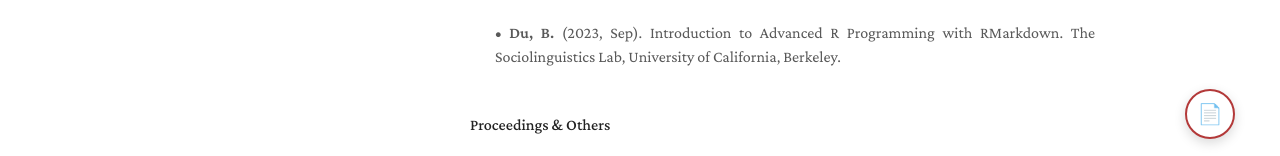
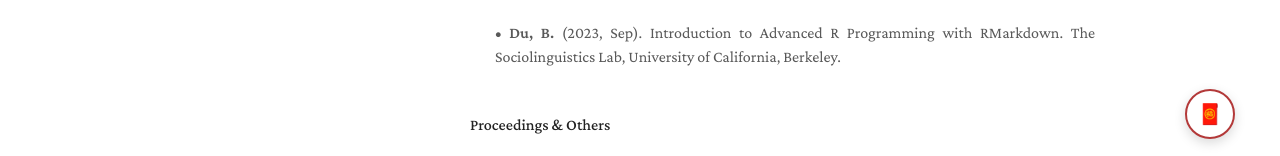
Before and after one commit to baichen-du/baichen-du.github.io, a Jekyll site: the page built from index.md, in a window 1280 px wide and 900 px high, scrolled down 584 px. Shown: the part 741-897 px from the top of the window. Built offline with Jekyll 4.4.1, drawn with Linux system fonts in a browser that asks for light colours; some web fonts are replaced; a style sheet for code colours, icons or effects is not loaded; our own code applies the rules of GitHub Pages for plain Markdown files.

Commit message:
Change mode icon from document to red envelope

```diff
--- a/index.md
+++ b/index.md
@@ -105,7 +105,7 @@ Happy Lunar New Year 2026, the Year of Horse! Click on the floating Lai See at t
 <script src="/couplet.js"></script>
 <div style="position: fixed; bottom: 20px; right: 20px; z-index: 99999;">
     <button id="mode-btn" style="width:50px; height:50px; border-radius:50%; border:2px solid #b33939; background:#fff; cursor:pointer; font-size:20px; box-shadow:0 4px 12px rgba(0,0,0,0.15);">
-        <span id="mode-icon">📄</span>
+        <span id="mode-icon">🧧</span>
     </button>
 </div>
 
```
